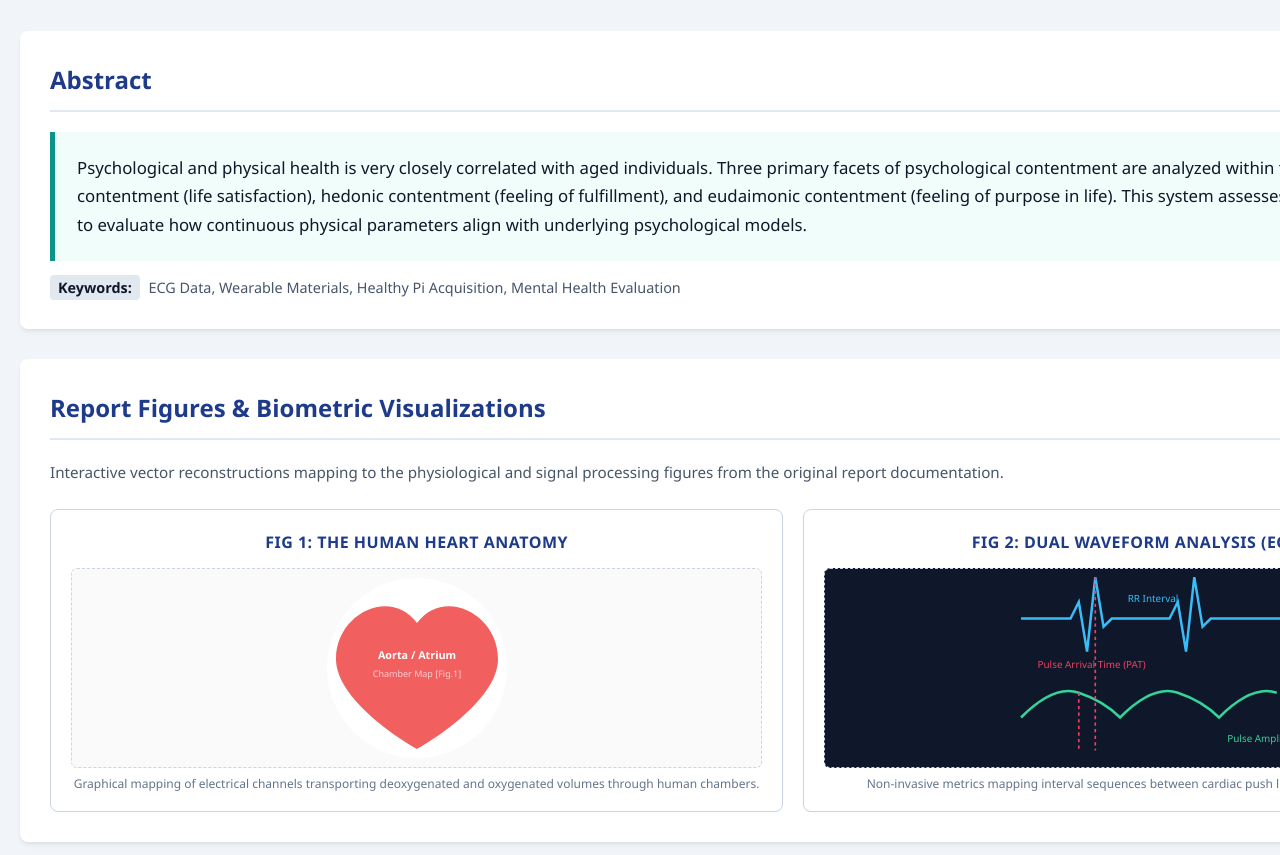
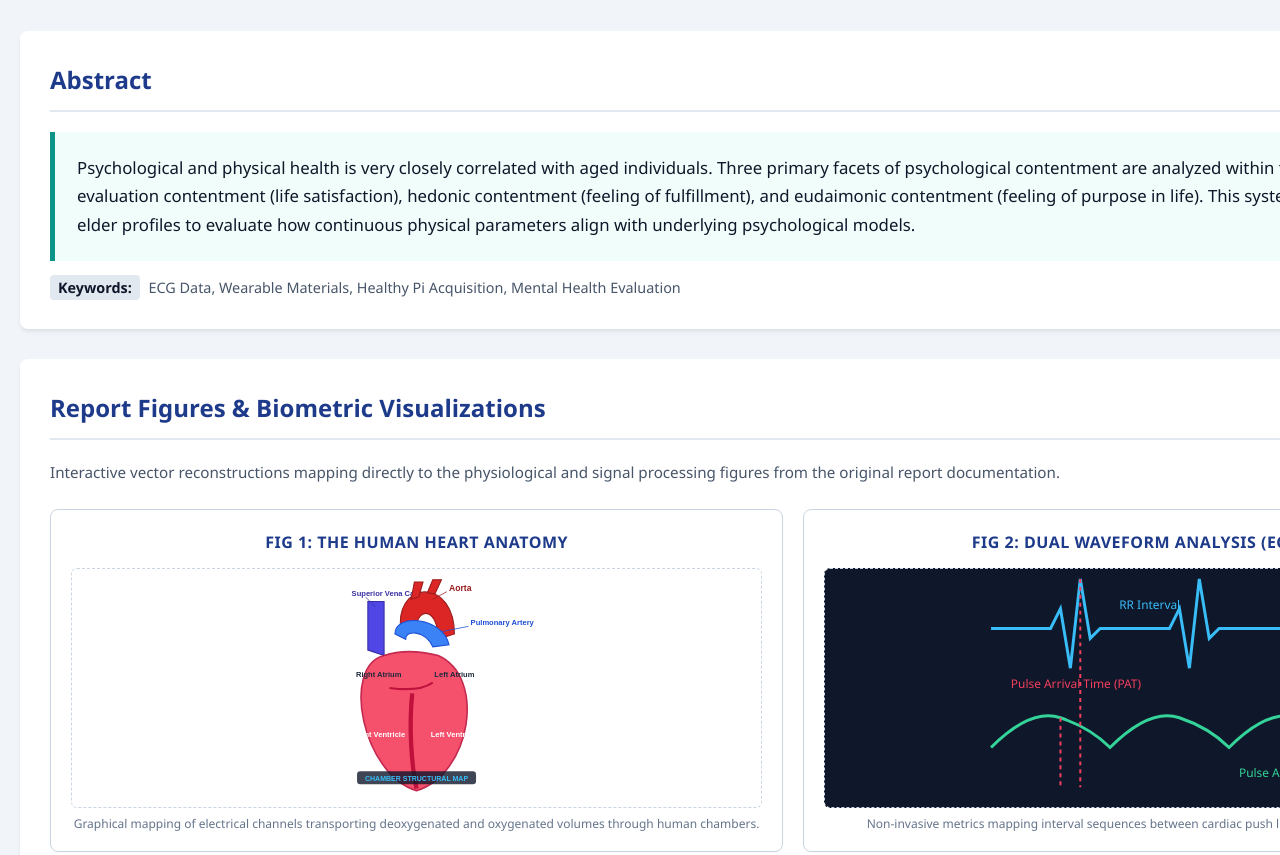
Before and after one commit to rames-qa/Physiological-and-Mental-Health-Assessment-of-Elderly-Indians, a plain HTML site: page index.html in a window 1280 px wide. Shown: the part 380-1235 px from the top of the page. Drawn offline with Linux system fonts and the light colour scheme.

Commit message:
Update index.html

```diff
--- a/index.html
+++ b/index.html
@@ -173,7 +173,7 @@
             border: 1px solid var(--border);
             border-radius: 6px;
             padding: 15px;
-            max-height: 600px;
+            max-height: 620px;
             overflow-y: auto;
             background: #f8fafc;
         }
@@ -259,7 +259,7 @@
         /* Graphic Representation Boxes */
         .report-graphics-container {
             display: grid;
-            grid-template-columns: repeat(auto-fit, minmax(320px, 1fr));
+            grid-template-columns: repeat(auto-fit, minmax(340px, 1fr));
             gap: 20px;
             margin-top: 25px;
         }
@@ -283,7 +283,7 @@
 
         .vector-illustration {
             width: 100%;
-            height: 200px;
+            height: 240px;
             background: #fafafa;
             border: 1px dashed #cbd5e1;
             border-radius: 6px;
@@ -294,7 +294,6 @@
             overflow: hidden;
         }
 
-        /* SVG Graph Mockups for Real-time Switching Data Visualizers */
         .dynamic-ecg-box {
             background: var(--graph-bg);
             border-radius: 6px;
@@ -433,7 +432,7 @@
                 <section id="abstract">
                     <h2>Abstract</h2>
                     <div class="abstract-callout">
-                        Psychological and physical health is very closely correlated with aged individuals. Three primary facets of psychological contentment are analyzed within this roadmap: evaluation contentment (life satisfaction), hedonic contentment (feeling of fulfillment), and eudaimonic contentment (feeling of purpose in life). This system assesses shifts across elder profiles to evaluate how continuous physical parameters align with underlying psychological models.
+                        Psychological and physical health is very closely correlated with aged individuals. Three primary facets of psychological contentment are analyzed within this validation roadmap: evaluation contentment (life satisfaction), hedonic contentment (feeling of fulfillment), and eudaimonic contentment (feeling of purpose in life). This system assesses shifts across elder profiles to evaluate how continuous physical parameters align with underlying psychological models.
                     </div>
                     <div class="keywords">
                         <span>Keywords:</span> ECG Data, Wearable Materials, Healthy Pi Acquisition, Mental Health Evaluation
@@ -443,17 +442,41 @@
                 <section id="report-figures">
                     <h2>Report Figures & Biometric Visualizations</h2>
                     <p style="font-size:0.95rem; color:#475569; margin-bottom:15px;">
-                        Interactive vector reconstructions mapping to the physiological and signal processing figures from the original report documentation.
+                        Interactive vector reconstructions mapping directly to the physiological and signal processing figures from the original report documentation.
                     </p>
 
                     <div class="report-graphics-container">
                         <div class="graphic-card">
                             <h4>Fig 1: The Human Heart Anatomy</h4>
-                            <div class="vector-illustration">
-                                <svg width="180" height="180" viewBox="0 0 100 100" style="background:#fff; border-radius:50%;">
-                                    <path d="M50,25 C35,5 5,20 5,45 C5,70 50,95 50,95 C50,95 95,70 95,45 C95,20 65,5 50,25 Z" fill="#ef4444" opacity="0.85"/>
-                                    <text x="50" y="45" font-size="6" font-weight="bold" fill="white" text-anchor="middle">Aorta / Atrium</text>
-                                    <text x="50" y="55" font-size="5" fill="#fecdd3" text-anchor="middle">Chamber Map [Fig.1]</text>
+                            <div class="vector-illustration" style="background:#fff;">
+                                <svg width="100%" height="100%" viewBox="0 0 220 220" style="font-family: sans-serif;">
+                                    <path d="M 65 30 L 80 30 L 80 80 L 65 75 Z" fill="#4f46e5" stroke="#3730a3" stroke-width="1"/>
+                                    <text x="50" y="25" font-size="7" font-weight="bold" fill="#3730a3">Superior Vena Cava</text>
+                                    <line x1="63" y1="26" x2="72" y2="35" stroke="#3730a3" stroke-width="0.7"/>
+
+                                    <path d="M 95 50 C 95 10, 145 10, 145 60 L 130 65 C 130 35, 110 35, 110 55 Z" fill="#dc2626" stroke="#991b1b" stroke-width="1"/>
+                                    <path d="M 105 28 L 108 12 L 116 12 L 112 26 Z" fill="#dc2626" stroke="#991b1b" stroke-width="1"/>
+                                    <path d="M 120 22 L 125 10 L 133 10 L 127 23 Z" fill="#dc2626" stroke="#991b1b" stroke-width="1"/>
+                                    <text x="140" y="20" font-size="8" font-weight="bold" fill="#991b1b">Aorta</text>
+                                    <line x1="138" y1="21" x2="125" y2="28" stroke="#991b1b" stroke-width="0.7"/>
+
+                                    <path d="M 90 60 C 90 40, 135 45, 140 70 L 125 72 C 120 58, 100 55, 100 65 Z" fill="#3b82f6" stroke="#1d4ed8" stroke-width="1"/>
+                                    <text x="160" y="52" font-size="7" font-weight="bold" fill="#1d4ed8">Pulmonary Artery</text>
+                                    <line x1="158" y1="53" x2="133" y2="58" stroke="#1d4ed8" stroke-width="0.7"/>
+
+                                    <path d="M 80 80 C 40 90, 60 190, 110 205 C 160 190, 175 100, 130 80 C 110 75, 95 75, 80 80 Z" fill="#f43f5e" stroke="#be123c" stroke-width="1.5" opacity="0.9"/>
+
+                                    <path d="M 106 115 C 103 145, 105 180, 110 203" fill="none" stroke="#be123c" stroke-width="4"/>
+                                    <path d="M 85 110 C 100 112, 115 112, 125 105" fill="none" stroke="#be123c" stroke-width="2"/>
+
+                                    <text x="75" y="100" font-size="7" font-weight="bold" fill="#1e293b" text-anchor="middle">Right Atrium</text>
+                                    <text x="145" y="100" font-size="7" font-weight="bold" fill="#1e293b" text-anchor="middle">Left Atrium</text>
+
+                                    <text x="75" y="155" font-size="7" font-weight="bold" fill="#fff" text-anchor="middle">Right Ventricle</text>
+                                    <text x="145" y="155" font-size="7" font-weight="bold" fill="#fff" text-anchor="middle">Left Ventricle</text>
+
+                                    <rect x="55" y="187" width="110" height="12" fill="rgba(15,23,42,0.8)" rx="3"/>
+                                    <text x="110" y="196" font-size="6.5" font-weight="bold" fill="#38bdf8" text-anchor="middle">CHAMBER STRUCTURAL MAP</text>
                                 </svg>
                             </div>
                             <p style="font-size:0.75rem; color:#64748b; margin-top:8px; line-height:1.3;">
@@ -571,8 +594,8 @@
 
             <div class="sidebar-panel">
                 <h3>Physiological Principles</h3>
-                <p><strong>Systolic Pressure (SBP):</strong> The contracting push as blood forces outward from the cardiac chambers.</p>
-                <p><strong>Diastolic Pressure (DBP):</strong> The resting muscle relaxation phase receiving incoming blood flow back from lungs.</p>
+                <p><strong>Ref 1 (Systolic/SBP):</strong> The contracting push as blood forces outward from the cardiac chambers.</p>
+                <p><strong>Ref 2 (Diastolic/DBP):</strong> The resting muscle relaxation phase receiving incoming blood flow back from lungs.</p>
                 <p><strong>Cardiac Capacity:</strong> The human heart loops roughly 6,000 to 7,500 liters of blood per day.</p>
                 <p><strong>Heart Mass Variation:</strong> Adult male organs scale near 280-340g; adult female profiles scale between 230-280g.</p>
 
@@ -587,6 +610,7 @@
     <footer>
         <p>Department of Medical Electronics Engineering — Ramaiah Institute of Technology, Bangalore</p>
         <p style="font-size: 0.8rem; margin-top: 5px; color: #64748b;">Senior Project Portal View • Verified Clinical Real-Value Dataset Engine</p>
+        <p>Designed By Rameshkumar K</p>
     </footer>
 
     <script>
@@ -653,17 +677,14 @@
             document.getElementById('m-mna').innerText = `${s.mna} Marks`;
             document.getElementById('m-bg-details').innerText = `Diet: ${s.diet} | Education: ${s.edu}`;
 
-            // DYNAMIC SIGNAL PATHWAY DRAW ENGINE (Simulating Fig 3 vs Fig 5)
             const wavePath = document.getElementById('wave-path');
             const waveCaption = document.getElementById('wave-caption');
 
             if (s.moca < 10 || s.stroke === '#ef4444') {
-                // Render Depressed Profile Waveform with notable signal variance anomalies [Fig 5]
                 wavePath.setAttribute('d', 'M 0 25 L 30 25 L 35 15 L 40 40 L 43 5 L 48 30 L 70 25 L 100 25 L 105 18 L 110 42 L 113 8 L 118 28 L 150 25 L 190 25 L 195 15 L 200 40 L 203 5 L 208 30 L 260 25 L 300 25 L 305 15 L 310 40 L 313 5 L 318 30 L 400 25');
                 wavePath.setAttribute('stroke', '#ef4444');
                 waveCaption.innerHTML = "🚨 <strong>Visual State [Fig.5]:</strong> Depressed baseline sequence. Noticeable shifts in frequency peaks map closely to lower tracked cognitive scores.";
             } else {
-                // Render Healthy Standard ECG Profile Sequence [Fig 3]
                 wavePath.setAttribute('d', 'M 0 25 L 40 25 L 45 15 L 50 45 L 53 2 L 58 32 L 65 25 L 120 25 L 125 15 L 130 45 L 133 2 L 138 32 L 145 25 L 210 25 L 215 15 L 220 45 L 223 2 L 228 32 L 235 25 L 300 25 L 305 15 L 310 45 L 313 2 L 318 32 L 400 25');
                 wavePath.setAttribute('stroke', '#22c55e');
                 waveCaption.innerHTML = "✅ <strong>Visual State [Fig.3]:</strong> Healthy/Normal operational signal sequence. Clean interval spaces with minimum noise elements observed.";
```
